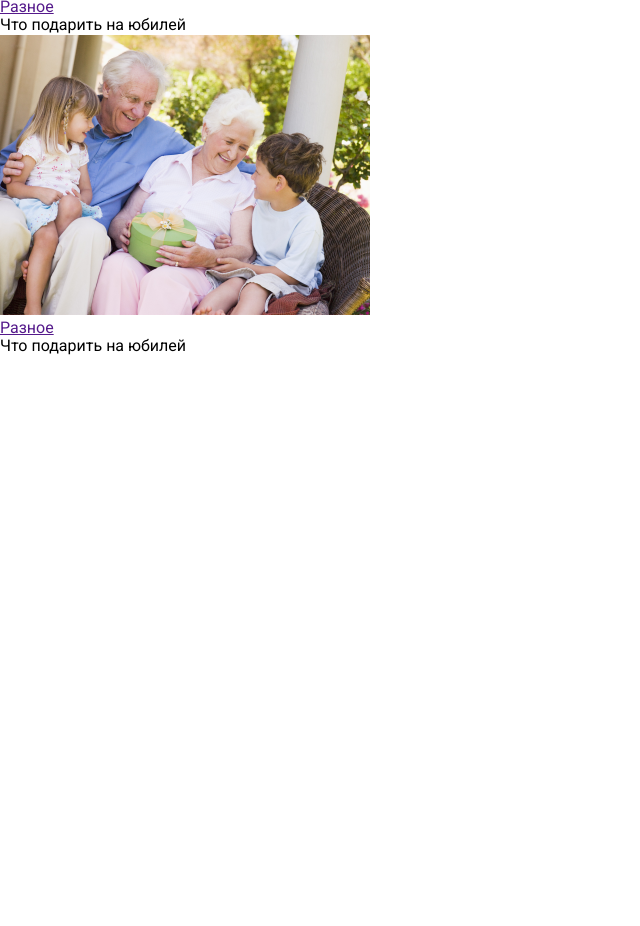
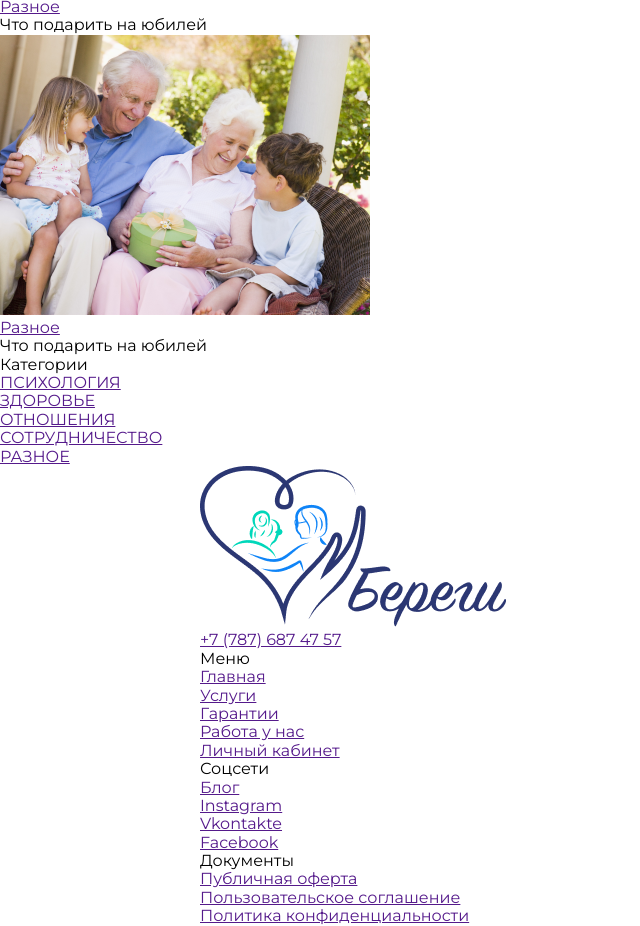
Before and after one commit to ShuePPSHA/Andrew, a plain HTML site: page index.html in a window 1280 px wide. Shown: the part 2530-3456 px from the top of the page, without its empty margins (0-640 px from the left). Before the commit the page ends 2886 px from the top, so only its background shows below. Drawn offline with Linux system fonts and the light colour scheme.

Commit message:
add index

```diff
--- a/css/style.css
+++ b/css/style.css
@@ -2,7 +2,8 @@
     box-sizing: border-box;
 }
 body {
-    font-family: 'Roboto', sans-serif;
+    font-family: 'Open Sans', sans-serif;
+    font-family: 'Montserrat', sans-serif;
     font-weight: 400;
 }
 .container{
--- a/index.html
+++ b/index.html
@@ -6,7 +6,7 @@
     <meta name="viewport" content="width=device-width, initial-scale=1.0">
     <link rel="shortcut icon" href="img/69.png" type="image/png">
     <link rel="stylesheet" href="css/normilize.css">
-    <link href="https://fonts.googleapis.com/css2?family=Lato:wght@300;400;700&family=Roboto:wght@300;400;700&display=swap" rel="stylesheet">
+    <link href="https://fonts.googleapis.com/css2?family=Montserrat:wght@400;500;600;700;800&family=Open+Sans:wght@400;600&display=swap" rel="stylesheet">
     <link rel="stylesheet" href="css/style.css">
 </head>
 <body>
@@ -150,21 +150,71 @@
         </div>
         <div class="items__categories">
             <div class="items__categories-tittle">
-
+                Категории
             </div>
             <div class="items__links">
-                <div class="items__links-item"><a href=""></a></div>
-                <div class="items__links-item"><a href=""></a></div>
-                <div class="items__links-item"><a href=""></a></div>
-                <div class="items__links-item"><a href=""></a></div>
-                <div class="items__links-item"><a href=""></a></div>
+                <div class="items__links-item"><a href="">ПСИХОЛОГИЯ</a></div>
+                <div class="items__links-item"><a href="">ЗДОРОВЬЕ</a></div>
+                <div class="items__links-item"><a href="">ОТНОШЕНИЯ</a></div>
+                <div class="items__links-item"><a href="">СОТРУДНИЧЕСТВО</a></div>
+                <div class="items__links-item"><a href="">РАЗНОЕ</a></div>
             </div>
         </div>
        </div>
     </div>
     <footer class="footer">
        <div class="container">
-
+        <div class="row">
+            <div class="col-xs-12 col-md-4 col-lg-4">
+                <div class="footer__phone">
+                    <div class="footer__phone-logo">
+                        <img src="img/logo2.png" alt="">
+                    </div>
+                    <div class="footer__phone-number">
+                        <a href="">+7 (787) 687 47 57</a>
+                    </div>
+                </div>
+            </div>
+            <div class="col-xs-12 col-md-3 col-lg-3">
+                <div class="footer__menu">
+                    <div class="footer__menu-tittle">
+                        Меню
+                    </div>
+                    <div class="footer_links">
+                        <div class="footer-links-item"><a href="">Главная</a></div>
+                        <div class="footer-links-item"><a href="">Услуги</a></div>
+                        <div class="footer-links-item"><a href="">Гарантии</a></div>
+                        <div class="footer-links-item"><a href="">Работа у нас</a></div>
+                        <div class="footer-links-item"><a href="">Личный кабинет</a></div>
+                    </div>
+                </div>
+            </div>
+            <div class="col-xs-12 col-md-3 col-lg-3">
+                <div class="footer__menu">
+                    <div class="footer__menu-tittle">
+                        Соцсети
+                    </div>
+                    <div class="footer_links">
+                        <div class="footer-links-item"><a href="">Блог</a></div>
+                        <div class="footer-links-item"><a href="">Instagram</a></div>
+                        <div class="footer-links-item"><a href="">Vkontakte</a></div>
+                        <div class="footer-links-item"><a href="">Facebook</a></div>
+                    </div>
+                </div>
+            </div>
+            <div class="col-xs-12 col-md-2 col-lg-2">
+                <div class="footer__menu">
+                    <div class="footer__menu-tittle">
+                        Документы
+                    </div>
+                    <div class="footer_links">
+                        <div class="footer-links-item"><a href="">Публичная оферта </a></div>
+                        <div class="footer-links-item"><a href="">Пользовательское соглашение </a></div>
+                        <div class="footer-links-item"><a href="">Политика конфиденциальности </a></div>
+                    </div>
+                </div>
+            </div>
+        </div>
        </div>
     </footer>
 </body>
```
